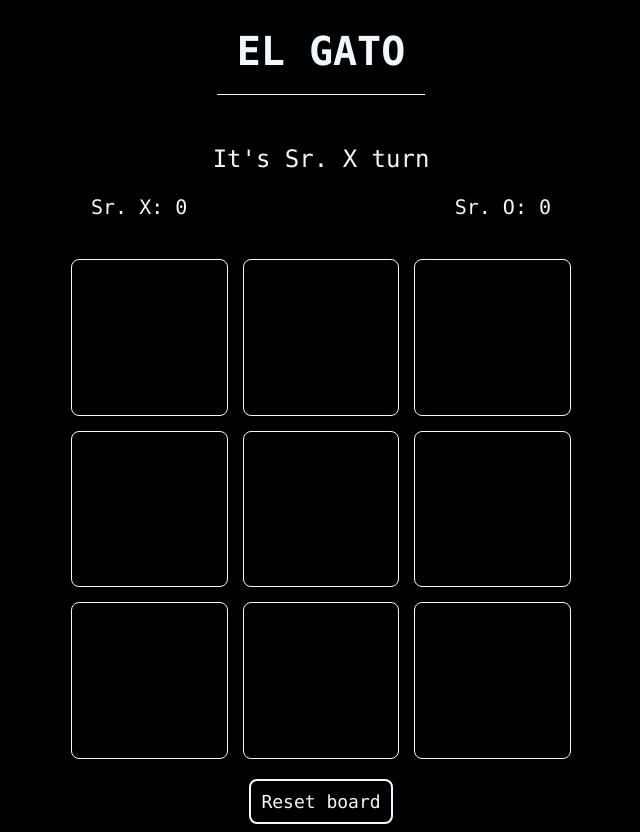
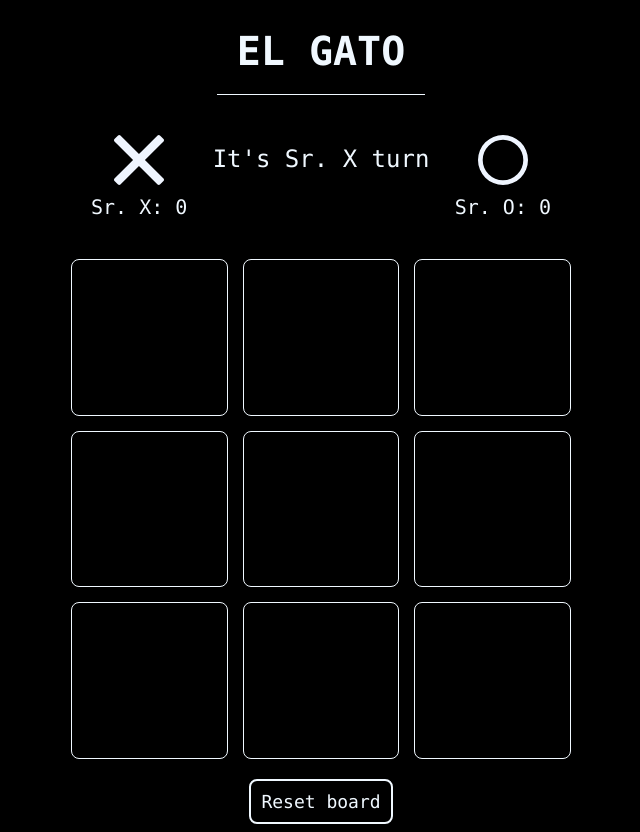
Before and after one commit to Dvisii0n/tic-tac-toe, a plain HTML site: page index.html in a window 1280 px wide. Shown: the whole page, without its empty margins (319-959 px from the left). Drawn offline with Linux system fonts and the light colour scheme; the site is published under a folder, as on GitHub Pages, so addresses that start at the root find nothing.

Commit message:
damn svgs

```diff
--- a/style.css
+++ b/style.css
@@ -59,12 +59,12 @@ h1 {
 }
 
 .x-symbol {
-    background-image: url(/svg/x.svg);
+    background-image: url(./svg/x.svg);
 
 }
 
 .o-symbol {
-    background-image: url(/svg/o.svg);
+    background-image: url(./svg/o.svg);
 }
 
 .score-container {
```
